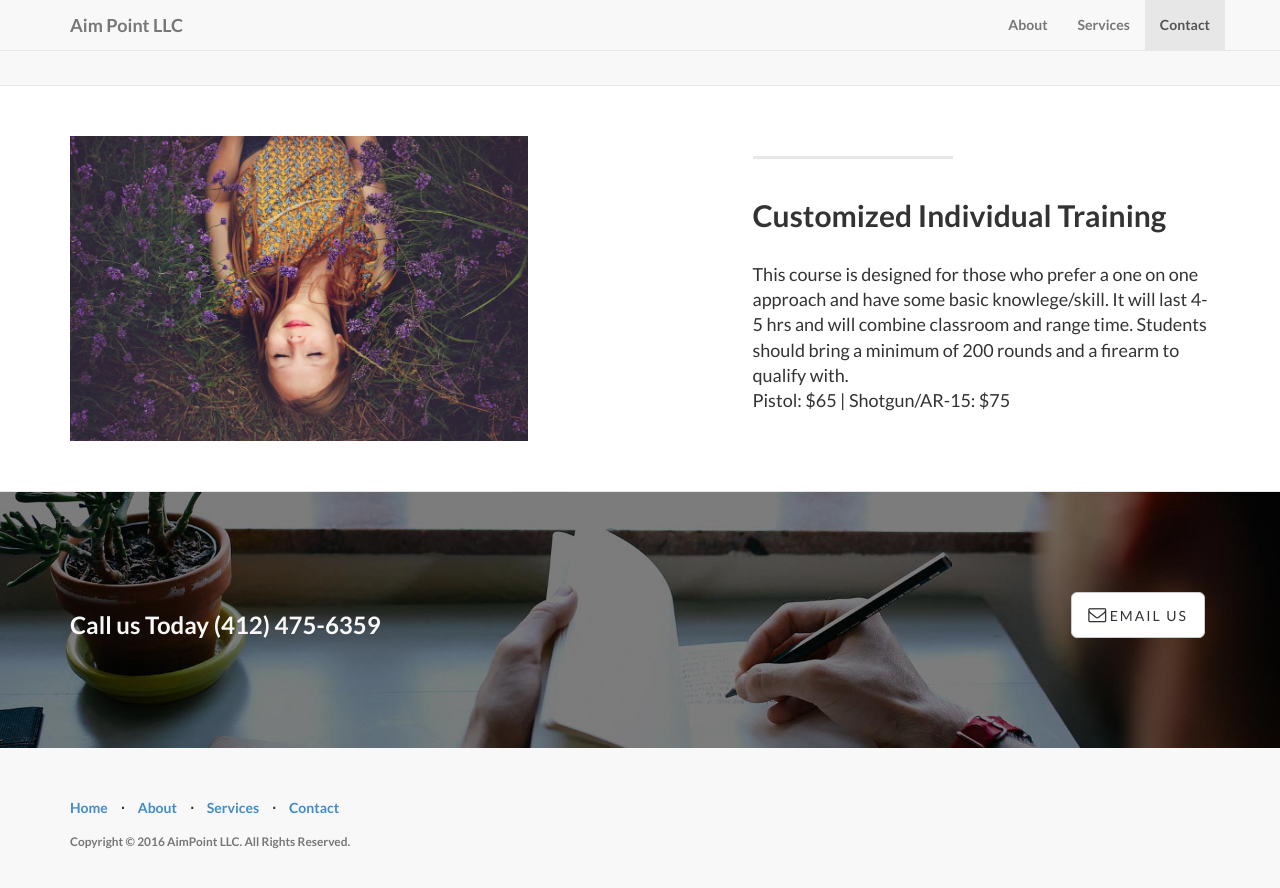
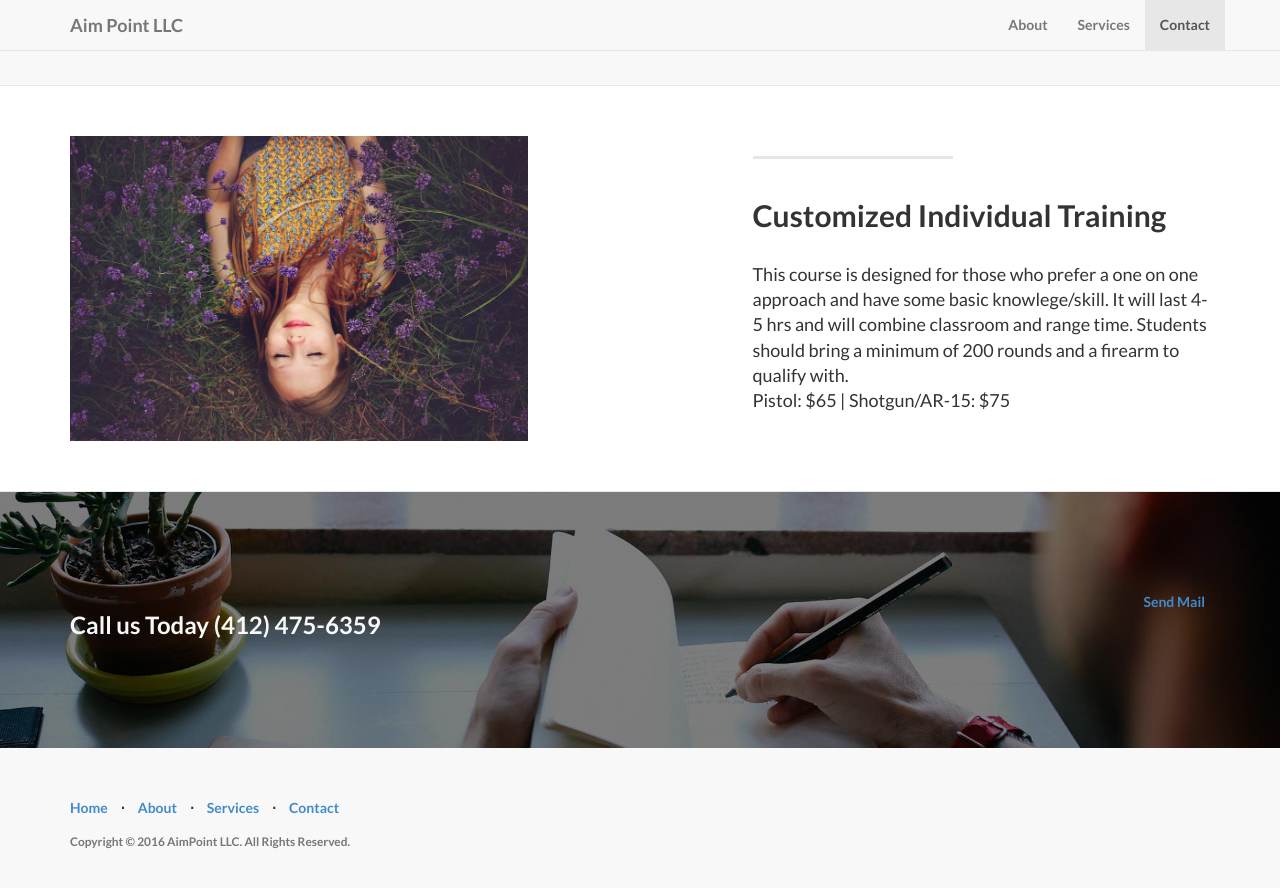
Before and after one commit to aimpoint/aimpoint.github.io, a Jekyll site: the page built from index.html, in a window 1280 px wide and 900 px high, scrolled down 3762 px. Shown: the top 888 px of the window. Built offline with Jekyll 4.4.1, drawn with Linux system fonts in a browser that asks for light colours.

Commit message:
fixed broken page

```diff
--- a/_includes/contact.html
+++ b/_includes/contact.html
@@ -10,7 +10,7 @@
 					<ul class="list-inline banner-social-buttons">
 						{% for social in site.social %}
 						<li>
-							<a href="{{ social.url }}" class="btn btn-default btn-lg"><i class="fa fa-envelope-o"></i> <span class="network-name">{{ social.title }}</span></a>
+						<a href="mailto:someone@example.com?Subject=Hello%20again" target="_top">Send Mail</a>
 						</li>
 						{% endfor %}
 					</ul>
```
Also changed, not shown: 1 other file.
